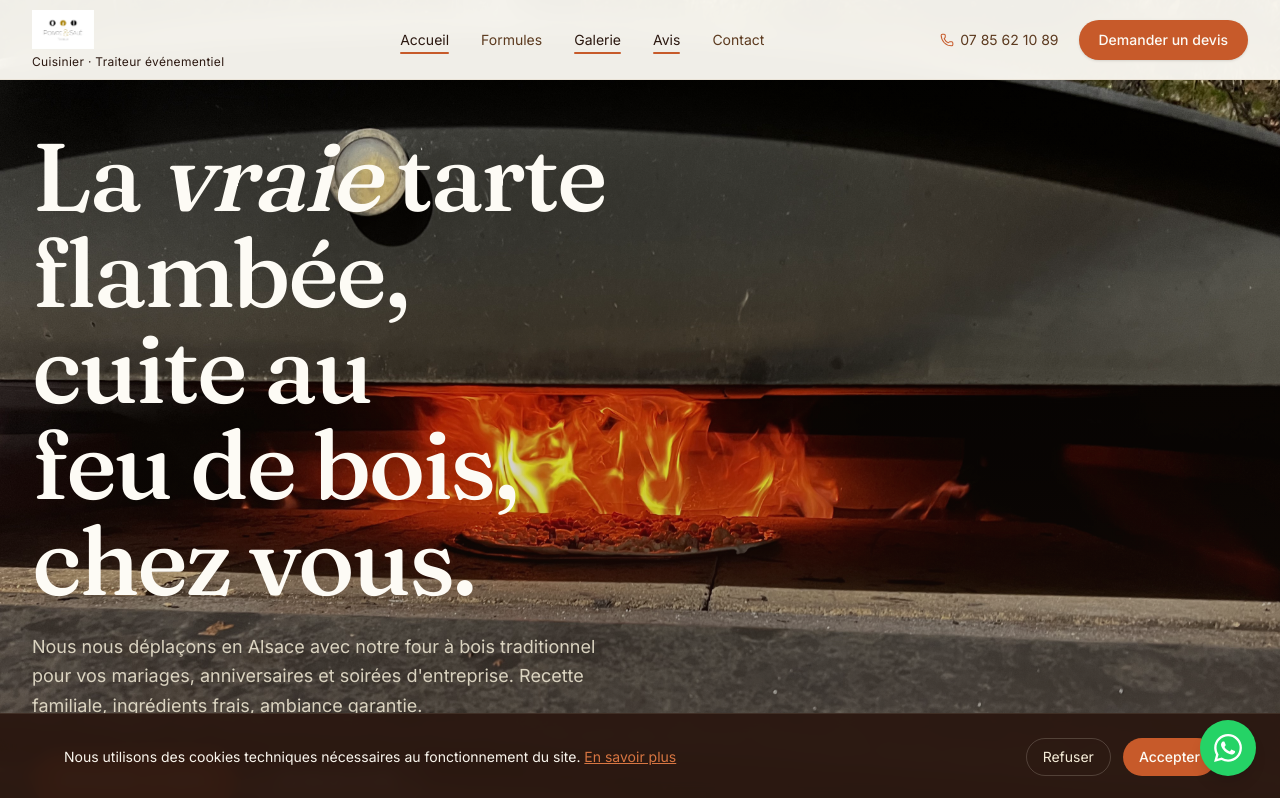
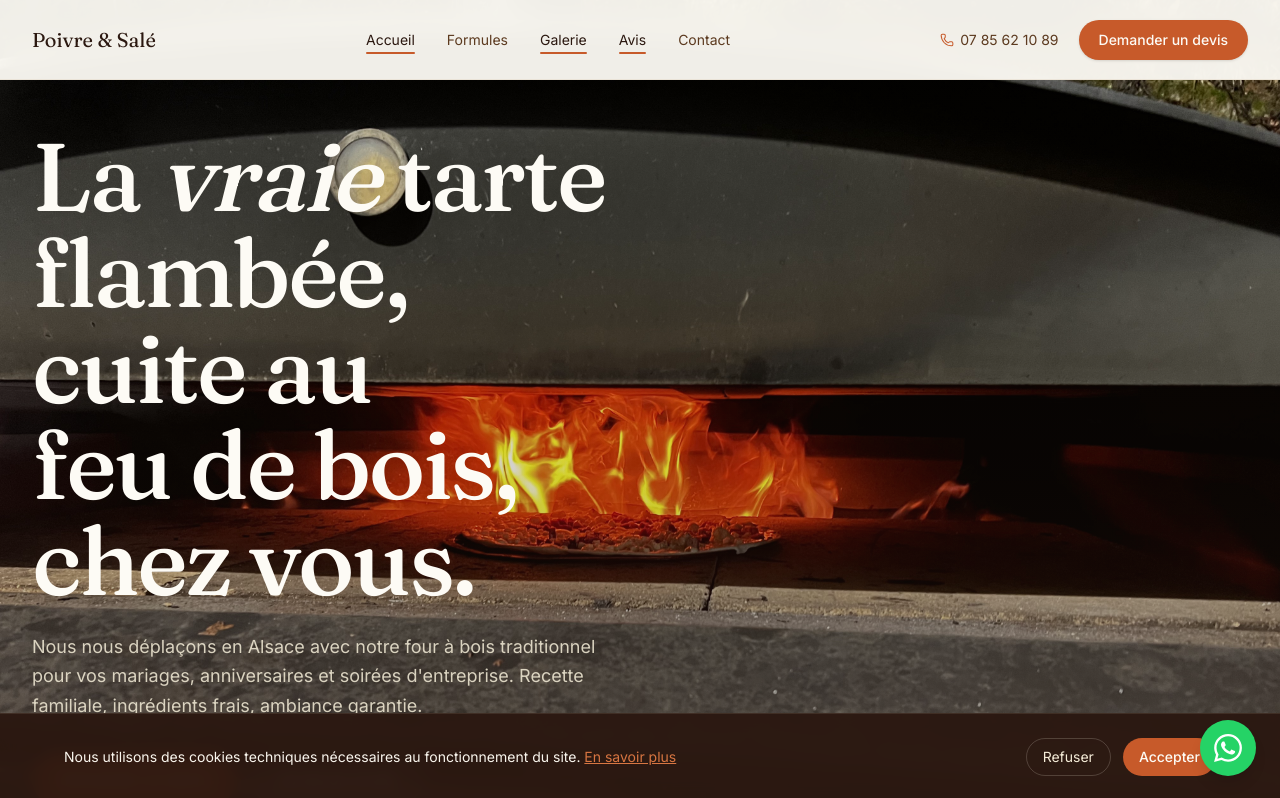
Before and after one commit to Sebluimeme/tarte-flambee-ruggieri, a Next.js app: page / in a window 1280 px wide. Shown: the top 798 px of the page. Built offline with nearby package versions, Linux system fonts and the light colour scheme.

Commit message:
revert(header): retirer image logo — retour texte Poivre & Salé

```diff
--- a/components/layout/Header.tsx
+++ b/components/layout/Header.tsx
@@ -1,7 +1,6 @@
 'use client'
 
 import { useState, useEffect } from 'react'
-import Image from 'next/image'
 import Link from 'next/link'
 import { usePathname } from 'next/navigation'
 import { Menu, X, Phone } from 'lucide-react'
@@ -82,17 +81,9 @@ export default function Header() {
           {/* Logotype */}
           <Link
             href="/"
-            className="flex flex-col items-start gap-1 shrink-0 focus:outline-none focus:ring-2 focus:ring-copper-500 rounded-sm"
+            className="font-display text-xl text-bark-900 hover:text-copper-600 transition-colors focus:outline-none focus:ring-2 focus:ring-copper-500 rounded-sm shrink-0 leading-none"
           >
-            <Image
-              src="/media/logo-poivre-et-sale.png"
-              alt="Poivre & Salé"
-              width={120}
-              height={78}
-              className="h-10 w-auto object-contain"
-              priority
-            />
-            <span className="block text-xs font-sans font-normal text-bark-500 tracking-wide">Cuisinier · Traiteur événementiel</span>
+            Poivre & Salé
           </Link>
 
           {/* Nav desktop */}
@@ -147,16 +138,7 @@ export default function Header() {
       >
         {/* Header du menu */}
         <div className="flex items-center justify-between px-6 h-20 border-b border-stone-200/70">
-          <div className="flex flex-col items-start gap-1">
-            <Image
-              src="/media/logo-poivre-et-sale.png"
-              alt="Poivre & Salé"
-              width={120}
-              height={78}
-              className="h-10 w-auto object-contain"
-            />
-            <span className="block text-xs font-sans font-normal text-bark-500 tracking-wide">Cuisinier · Traiteur événementiel</span>
-          </div>
+          <span className="font-display text-xl text-bark-900">Poivre & Salé</span>
           <button
             onClick={() => setIsOpen(false)}
             className="p-2 rounded-lg text-bark-900 hover:bg-cream-200 transition-colors focus:outline-none focus:ring-2 focus:ring-copper-500"
```
